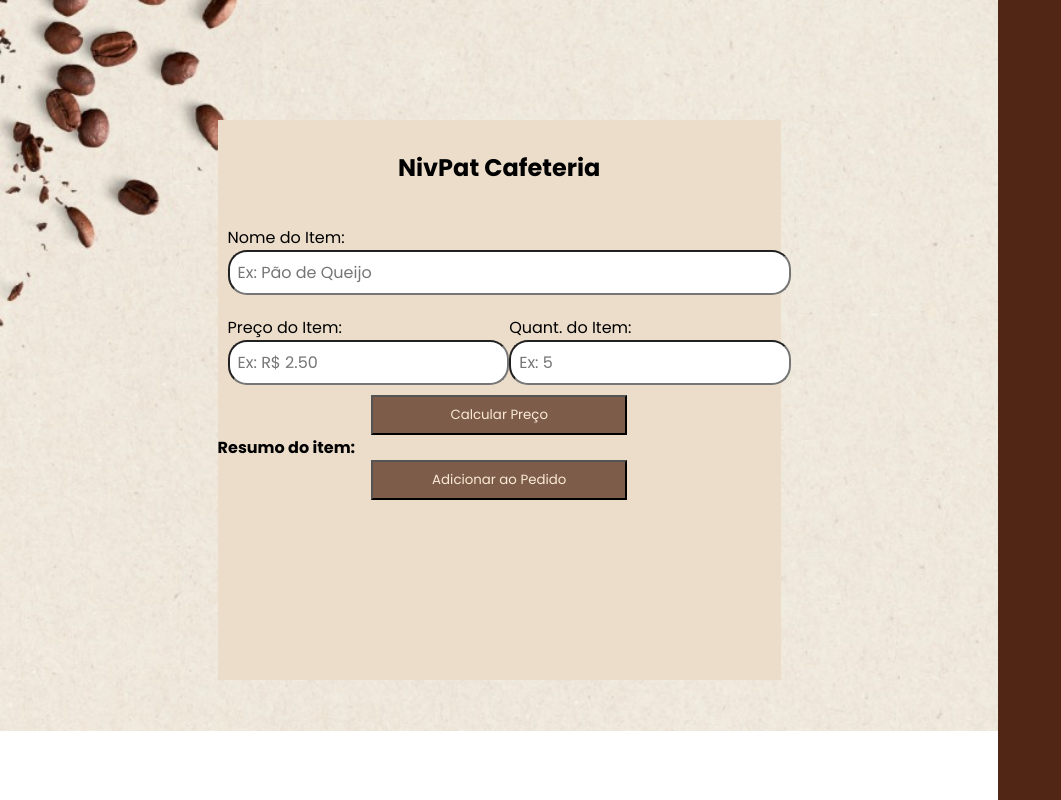
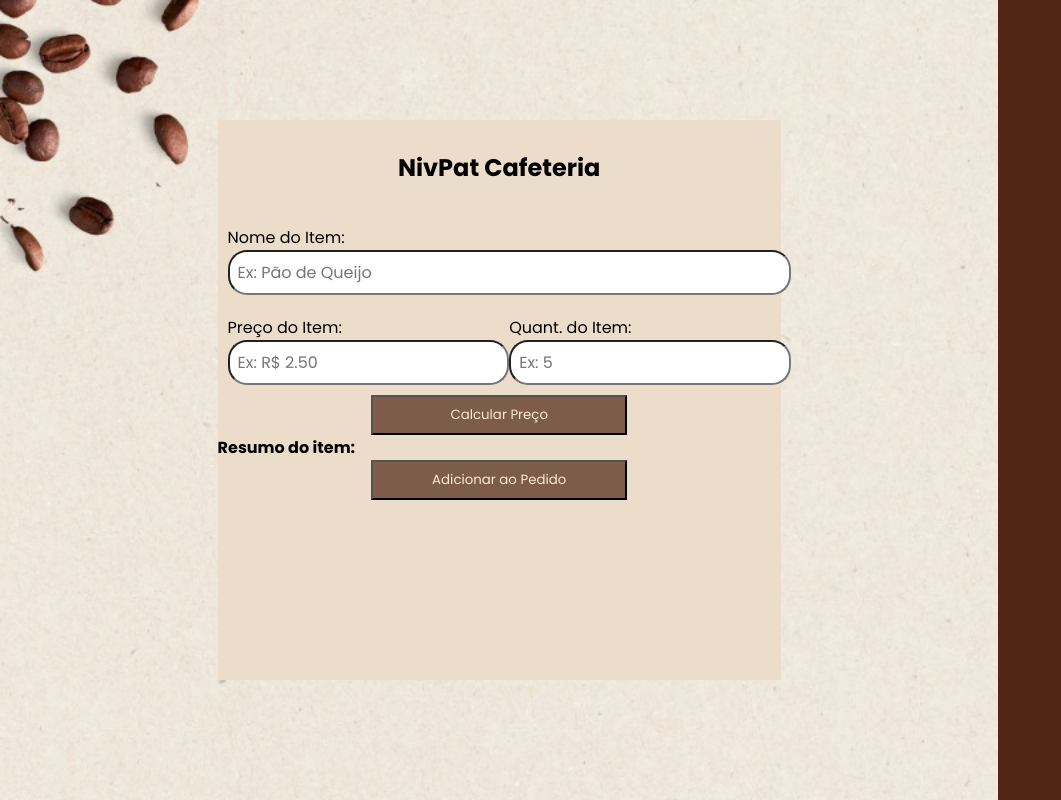
Before and after one commit to Nivea-izeLu/Cafeteria, a website: page public/index.html in a window 1280 px wide. Shown: the whole page, without its empty margins (0-1061 px from the left). Drawn offline with Linux system fonts and the light colour scheme.

Commit message:
Update style.css

```diff
--- a/public/style.css
+++ b/public/style.css
@@ -7,9 +7,8 @@
 }
 
 body {
-  background-image: url('/imagens/fundo.jpg');
-  background-repeat: no-repeat;
-  background-size: 100%;
+  background: url(../imagens/fundo.jpg) no-repeat center center fixed;
+  background-size: cover;
 }
 
 .container {
```
